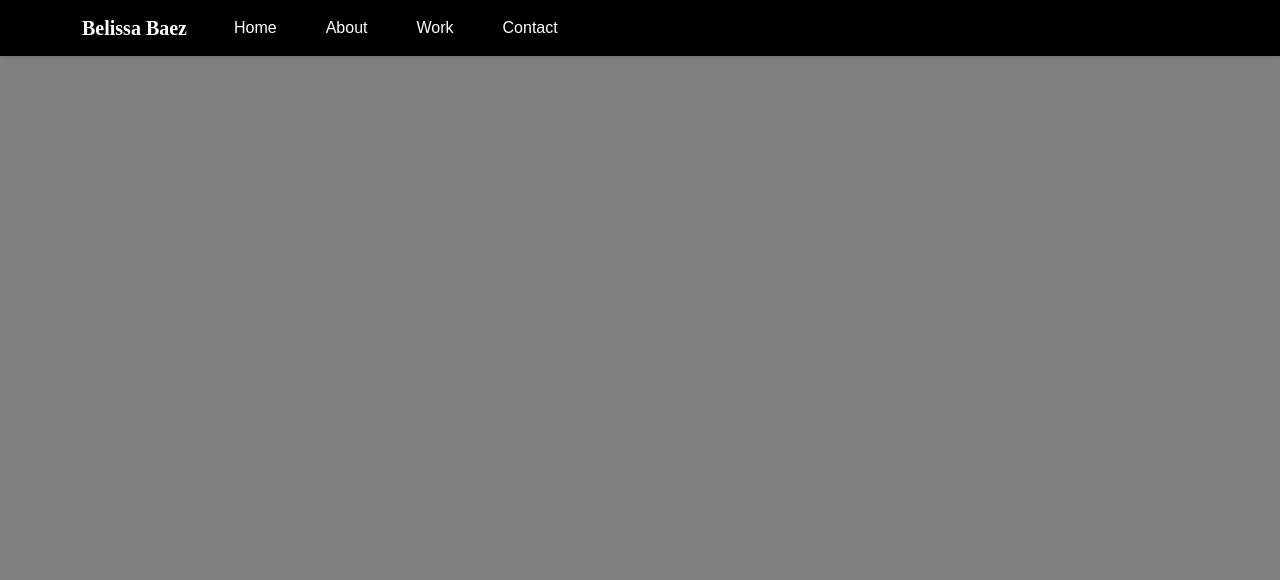
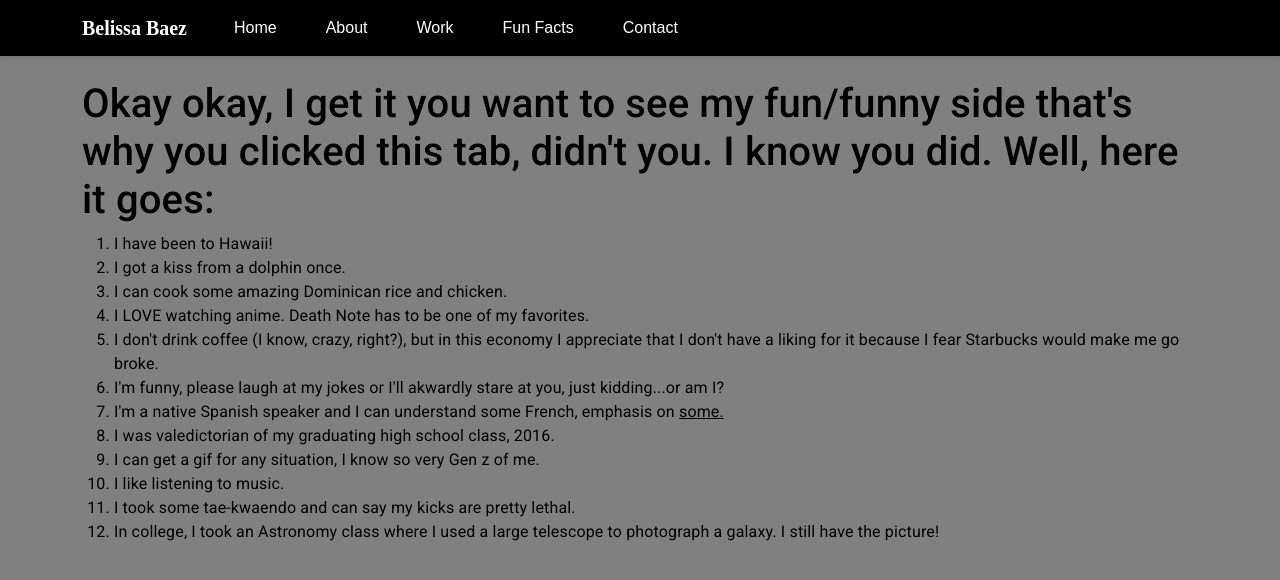
Before and after one commit to belissa28/personal-website, a React (Create React App) app: page /funfacts in a window 1280 px wide. Shown: the top 580 px of the page. Built offline with nearby package versions, Linux system fonts and the light colour scheme.

Commit message:
Further progress.

```diff
--- a/src/NavBar.js
+++ b/src/NavBar.js
@@ -20,6 +20,10 @@ const NavBar = () => {
                         <Nav.Link as={NavLink} to="/work" className={styles.navLink} style={{ color: 'white', fontFamily: 'Arial, sans-serif' }} >
                             Work
             </Nav.Link>
+                        <Nav.Link as={NavLink} to="/funfacts" className={styles.navLink} style={{ color: 'white', fontFamily: 'Arial, sans-serif' }} >
+                            Fun Facts
+            </Nav.Link>
+
 
                         <Nav.Link as={NavLink} to="/contact" className={styles.navLink} style={{ color: 'white', fontFamily: 'Arial, sans-serif' }} >
                             Contact
--- a/src/pages/About.js
+++ b/src/pages/About.js
@@ -1,9 +1,12 @@
 // About.js
 import React from 'react';
+import { useState } from "react";
 import Belissaheart from './Belissaheart.jpg';
 import './styles.css';
+import Typography from '@mui/material/Typography';
 
 function About() {
+    const [alignment] = useState("");
     return (
         // <div>
         //     <img src={Belissaheart} alt="belissa" height={500} width={400} />
@@ -11,7 +14,29 @@ function About() {
         // </div>
         <div className="about-container">
             <img src={Belissaheart} alt="heart" height={500} width={400} />
-            <p>This is some text to the right of the image.</p>
+
+            <Typography>
+                <p>I hope by now you aren't tired of hearing it, but, I'm Belissa! Let me give you a rundown of my recent background.</p>
+                <h1>2016-2021</h1>
+                <p>Went to Union College (go dutchmen!) where I was involved in AOP (Academic Opportunity Program), Work Study and I was a residential advisor!
+                     And ended up pursuing a Bachelors degree in Computer Science, with a minor in Astronomy (fun fact about me).</p>
+
+
+
+
+                <h2>2021-2022</h2>
+                <p>After graduation, I got a job as a Quality Assurance Engineer working for a company called Cognizant! There I learned more about testing, which allowed me to truly
+                appreciate the work that goes into testing the product.
+                </p>
+                <h3 id="h3" align={alignment}>
+                    2022-2023
+
+        </h3>
+                <p>In the end, I really enjoyed developing and creating, so I jumped ship and decided to pursue a career in software engineering! I was able to develop, deploy final versions
+                of applications and present work in meetings with other teams.
+                </p>
+
+            </Typography>
         </div >
 
     );
--- /dev/null
+++ b/src/pages/Fun.js
@@ -0,0 +1,41 @@
+import React from 'react';
+import { useState } from 'react';
+import Typography from '@mui/material/Typography';
+
+
+function Fun() {
+    const [alignment] = useState("");
+    return (
+
+        <Typography>
+            <h1 align={alignment}>Okay okay, I get it you want to see my fun/funny side that's why you clicked this tab, didn't you. I know you did. Well, here it goes:</h1>
+            <ol>
+                <li>I have been to Hawaii!</li>
+                <li>I got a kiss from a dolphin once.</li>
+                <li>I can cook some amazing Dominican rice and chicken.</li>
+                <li>I LOVE watching anime. Death Note has to be one of my favorites.</li>
+                <li>I don't drink coffee (I know, crazy, right?), but in this economy I appreciate that I don't have a liking for it because I fear Starbucks would make me go broke.</li>
+                <li>I'm funny, please laugh at my jokes or I'll akwardly stare at you, just kidding...or am I?</li>
+                <li>I'm a native Spanish speaker and I can understand some French, emphasis on <u>some.</u> </li>
+                <li>I was valedictorian of my graduating high school class, 2016.</li>
+                <li>I can get a gif for any situation, I know so very Gen z of me.</li>
+                <li>I like listening to music.</li>
+                <li>I took some tae-kwaendo and can say my kicks are pretty lethal.</li>
+                <li>In college, I took an Astronomy class where I used a large telescope to photograph a galaxy. I still have the picture!</li>
+
+
+
+            </ol>
+
+        </Typography>
+
+
+
+
+    );
+};
+
+// const Home = () => <h1>Home Page</h1>;
+
+
+export default Fun;
--- a/src/routes.js
+++ b/src/routes.js
@@ -2,11 +2,13 @@ import Home from './pages/Home';
 import About from './pages/About';
 import Contact from './pages/Contact';
 import Work from './pages/Work';
+import Fun from './pages/Fun';
 
 const routes = [
     { path: '/', component: <Home />, exact: true },
     { path: '/about', component: <About /> },
     { path: '/work', component: <Work /> },
+    { path: '/funfacts', component: <Fun /> },
     { path: '/contact', component: <Contact /> },
 ];
 
```
